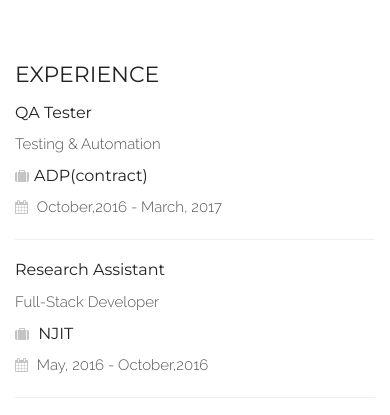
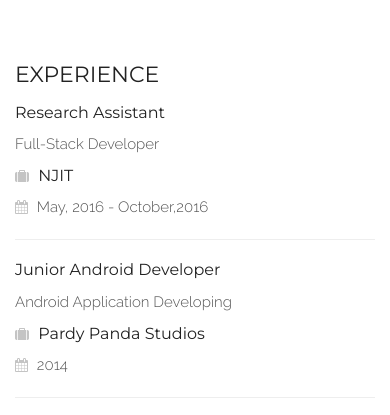
Before and after one commit to YashrajMahida/YashrajMahida.github.io, a plain HTML site: page index.html in a window 390 px wide. Shown: the part 4463-4878 px from the top of the page. Drawn offline with Linux system fonts and the light colour scheme.

Commit message:
Update_9 Website

```diff
--- a/index.html
+++ b/index.html
@@ -446,18 +446,6 @@
 					</div>
 
 					<div class="col-md-6 col-sm-8 resume-item wow bounceInUp">
-						<h4>QA Tester</h4>
-						<p>Testing & Automation</p>
-						<hr class="hidden-xs">
-					</div>
-
-					<div class="col-md-3 col-sm-4 resume-place wow bounceInRight">
-						<h4><i class="fa fa-suitcase"></i>ADP(contract)</h4>
-						<i class="fa fa-calendar"></i> October,2016 - March, 2017
-						<hr class="visible-xs">
-					</div>
-
-					<div class="col-md-6 col-sm-8 resume-item wow bounceInUp">
 						<h4>Research Assistant</h4>
 						<p>Full-Stack Developer</p>
 						<hr class="hidden-xs">
```
